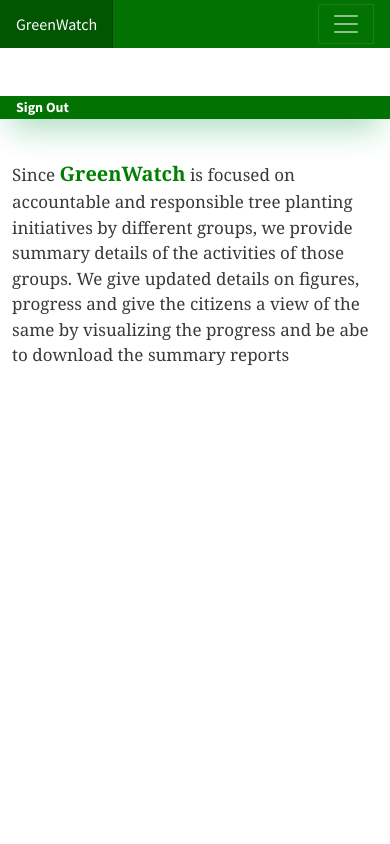
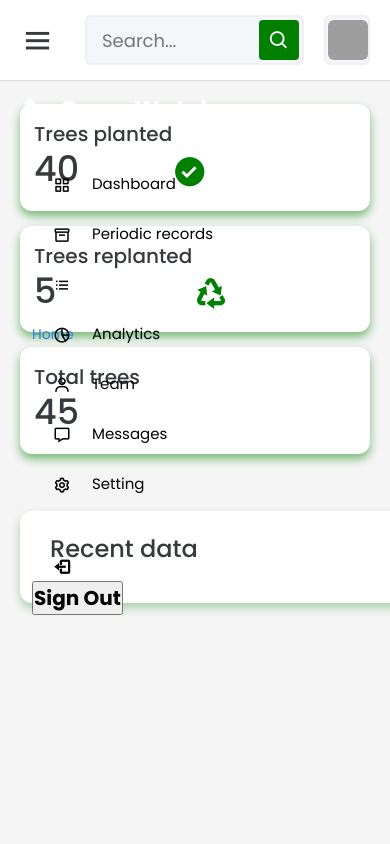
Before and after one commit to Collins07/GreenWatch, a Django app: page /reforest in a window 390 px wide. Run offline with Django 4.2, Linux system fonts and the light colour scheme; data that the repository does not hold is empty; some libraries are stand-ins or nearby versions; grey boxes are pictures that could not be loaded.

Commit message:
change navigation bar

```diff
--- /dev/null
+++ b/reforestation/reforestation/static/css/base-forest.css
@@ -0,0 +1,416 @@
+/* Googlefont Poppins CDN Link */
+@import url('https://fonts.googleapis.com/css2?family=Poppins:wght@200;300;400;500;600;700&display=swap');
+*{
+  margin: 0;
+  padding: 0;
+  box-sizing: border-box;
+  font-family: 'Poppins', sans-serif;
+}
+html{
+    overflow-x: hidden;
+}
+.sidebar{
+  position: fixed;
+  height: 100%;
+  width: 240px;
+  transition: all 0.3s ease;
+  background: rgb(28, 134, 28);
+
+}
+#greenwatch-logo{
+    margin-top: -20%;
+}
+.sidebar.active{
+  width: 20px;
+}
+.sidebar .logo-details{
+  height: 80px;
+  display: flex;
+  align-items: center;
+}
+.sidebar .logo-details i{
+  font-size: 28px;
+  font-weight: 500;
+  color: #fff;
+  min-width: 60px;
+  text-align: center
+}
+.sidebar .logo-details .logo_name{
+  color: #fff;
+  font-size: 24px;
+  font-weight: 500;
+}
+.sidebar .nav-links{
+  margin-top: 10px;
+}
+.sidebar .nav-links li{
+  position: relative;
+  list-style: none;
+  height: 50px;
+}
+.sidebar .nav-links li a{
+  height: 100%;
+  width: 100%;
+  display: flex;
+  align-items: center;
+  text-decoration: none;
+  transition: all 0.4s ease;
+}
+.sidebar .nav-links li a.active{
+  background: white;
+}
+.sidebar .nav-links li a:hover{
+  background: white;
+}
+.sidebar .nav-links li i{
+  min-width: 60px;
+  text-align: center;
+  font-size: 18px;
+  color: black;
+}
+.sidebar .nav-links li a .links_name{
+  color: black;
+  font-size: 15px;
+  font-weight: 400;
+  white-space: nowrap;
+}
+.sidebar .nav-links .log_out{
+  position: absolute;
+  bottom: 0;
+  width: 100%;
+}
+.home-section{
+  position: relative;
+  background: #f5f5f5;
+  min-height: 100vh;
+  width: calc(100% - 240px);
+  left: 240px;
+  transition: all 0.5s ease;
+
+}
+.sidebar.active ~ .home-section{
+  width: calc(100% - 40px);
+  left: 40px;
+}
+.home-section nav{
+  display: flex;
+  justify-content: space-between;
+  height: 80px;
+  background: #fff;
+  display: flex;
+  align-items: center;
+  position: fixed;
+  width: calc(100% - 240px);
+  left: 240px;
+  z-index: 100;
+  padding: 0 20px;
+  box-shadow: 0 1px 1px rgba(0, 0, 0, 0.1);
+  transition: all 0.5s ease;
+}
+.sidebar.active ~ .home-section nav{
+  left: 60px;
+  width: calc(100% - 60px);
+}
+.home-section nav .sidebar-button{
+  display: flex;
+  align-items: center;
+  font-size: 24px;
+  font-weight: 500;
+}
+nav .sidebar-button i{
+  font-size: 35px;
+  margin-right: 10px;
+}
+.home-section nav .search-box{
+  position: relative;
+  height: 50px;
+  max-width: 550px;
+  width: 100%;
+  margin: 0 20px;
+}
+nav .search-box input{
+  height: 100%;
+  width: 100%;
+  outline: none;
+  background: #F5F6FA;
+  border: 2px solid #EFEEF1;
+  border-radius: 6px;
+  font-size: 18px;
+  padding: 0 15px;
+}
+nav .search-box .bx-search{
+  position: absolute;
+  height: 40px;
+  width: 40px;
+  background: green;
+  right: 5px;
+  top: 50%;
+  transform: translateY(-50%);
+  border-radius: 4px;
+  line-height: 40px;
+  text-align: center;
+  color: #fff;
+  font-size: 22px;
+  transition: all 0.4 ease;
+}
+.home-section nav .profile-details{
+  display: flex;
+  align-items: center;
+  background: #F5F6FA;
+  border: 2px solid #EFEEF1;
+  border-radius: 6px;
+  height: 50px;
+  min-width: 190px;
+  padding: 0 15px 0 2px;
+}
+nav .profile-details img{
+  height: 40px;
+  width: 40px;
+  border-radius: 6px;
+  object-fit: cover;
+}
+nav .profile-details .admin_name{
+  font-size: 15px;
+  font-weight: 500;
+  color: #333;
+  margin: 0 10px;
+  white-space: nowrap;
+}
+nav .profile-details i{
+  font-size: 25px;
+  color: #333;
+}
+.home-section .home-content{
+  position: relative;
+  padding-top: 104px;
+}
+.home-content .overview-boxes{
+  display: flex;
+  align-items: center;
+  justify-content: space-between;
+  flex-wrap: wrap;
+  padding: 0 20px;
+  margin-bottom: 26px;
+}
+.overview-boxes .box{
+  display: flex;
+  align-items: start;
+  justify-content: start;
+  width: calc(100% / 4 - 15px);
+  background: #fff;
+  padding: 15px 14px;
+  border-radius: 12px;
+  box-shadow: 0 5px 10px rgb(119, 185, 119);
+}
+.overview-boxes .box-topic{
+  font-size: 20px;
+  font-weight: 500;
+}
+.home-content .box .number{
+  display: inline-block;
+  font-size: 35px;
+  margin-top: -6px;
+  font-weight: 500;
+}
+
+
+
+#check{
+    font-size: 35px;
+    color: green;
+    margin-top: 11%;
+}
+
+
+
+.home-content .total-order{
+  font-size: 20px;
+  font-weight: 500;
+}
+.home-content .sales-boxes{
+  display: flex;
+  justify-content: space-between;
+  /* padding: 0 20px; */
+}
+
+/* left box */
+.home-content .sales-boxes .recent-sales{
+  width: 100%;
+  background: #fff;
+  padding: 20px 30px;
+  margin: 0 20px;
+  border-radius: 12px;
+  box-shadow: 0 5px 10px rgb(173, 206, 173);
+}
+.home-content .sales-boxes .sales-details{
+  display: flex;
+  align-items: center;
+  justify-content: space-between;
+}
+.sales-boxes .box .title{
+  font-size: 24px;
+  font-weight: 500;
+  /* margin-bottom: 10px; */
+}
+.sales-boxes .sales-details li.topic{
+  font-size: 20px;
+  font-weight: 500;
+}
+.sales-boxes .sales-details li{
+  list-style: none;
+  margin: 8px 0;
+}
+.sales-boxes .sales-details li a{
+  font-size: 18px;
+  color: #333;
+  font-size: 400;
+  text-decoration: none;
+}
+.sales-boxes .box .button{
+  width: 100%;
+  display: flex;
+  justify-content: flex-end;
+}
+.sales-boxes .box .button a{
+  color: #fff;
+  background: #0A2558;
+  padding: 4px 12px;
+  font-size: 15px;
+  font-weight: 400;
+  border-radius: 4px;
+  text-decoration: none;
+  transition: all 0.3s ease;
+}
+.sales-boxes .box .button a:hover{
+  background:  #0d3073;
+}
+
+
+
+
+/* Responsive Media Query */
+@media (max-width: 1240px) {
+  .sidebar{
+    width: 60px;
+  }
+  .sidebar.active{
+    width: 220px;
+  }
+  .home-section{
+    width: calc(100% - 60px);
+    left: 60px;
+  }
+  .sidebar.active ~ .home-section{
+    /* width: calc(100% - 220px); */
+    overflow: hidden;
+    left: 220px;
+  }
+  .home-section nav{
+    width: calc(100% - 60px);
+    left: 60px;
+  }
+  .sidebar.active ~ .home-section nav{
+    width: calc(100% - 220px);
+    left: 220px;
+  }
+}
+@media (max-width: 1150px) {
+  .home-content .sales-boxes{
+    flex-direction: column;
+  }
+  .home-content .sales-boxes .box{
+    width: 100%;
+    overflow-x: scroll;
+    margin-bottom: 30px;
+  }
+  .home-content .sales-boxes .top-sales{
+    margin: 0;
+  }
+}
+@media (max-width: 1000px) {
+  .overview-boxes .box{
+    width: calc(100% / 2 - 15px);
+    margin-bottom: 15px;
+  }
+}
+@media (max-width: 700px) {
+  .sidebar{
+    width: 0;
+    margin-top: -15%;
+
+
+  }
+  nav .sidebar-button .dashboard,
+  nav .profile-details .admin_name,
+  nav .profile-details i{
+    display: none;
+  }
+  .home-section nav .profile-details{
+    height: 50px;
+    min-width: 40px;
+  }
+  .home-content .sales-boxes .sales-details{
+    width: 560px;
+  }
+}
+@media (max-width: 600px) {
+    .sidebar{
+        width: 0;
+        margin-top: -15%;
+
+
+      }
+      #greenwatch-logo{
+        margin-top: -20%;
+    }
+
+
+  .overview-boxes .box{
+    width: 100%;
+    margin-bottom: 15px;
+  }
+  .sidebar.active ~ .home-section nav .profile-details{
+    display: none;
+  }
+}
+  @media only screen and(max-width: 400px) {
+   .sidebar{
+      display: none;
+    }
+
+  .sidebar.active{
+    width: 100px;
+  }
+
+  .sidebar.active ~ .home-section{
+    left: 60px;
+    width: calc(100% - 60px);
+  }
+
+  .sidebar.active ~ .home-section nav{
+    left: 60px;
+    width: calc(100% - 60px);
+
+  }
+}
+
+@media (max-width: 400px) {
+
+
+    .sidebar{
+      width: 0;
+      margin-top: -15%;
+
+    }
+    .home-section{
+        width: 100%;
+        left: 0;
+
+
+      }
+      .home-section nav{
+        width: 100%;
+        left: 0;
+      }
+
+  }
--- /dev/null
+++ b/reforestation/reforestation/static/js/baseForest.js
@@ -0,0 +1,30 @@
+// sidenav for dashboard
+
+let sidebar = document.querySelector(".sidebar");
+let sidebarBtn = document.querySelector(".sidebarBtn");
+
+function toggleSidebar() {
+  sidebar.classList.toggle("active");
+
+  if (sidebar.classList.contains("active")) {
+    sidebarBtn.classList.replace("bx-menu", "bx-menu-alt-right");
+    if (window.innerWidth < 601) {
+      sidebar.style.display = "block";
+    }
+  } else {
+    sidebarBtn.classList.replace("bx-menu-alt-right", "bx-menu");
+    sidebar.style.display = "none";
+  }
+}
+
+sidebarBtn.addEventListener("click", toggleSidebar);
+
+window.addEventListener("resize", function() {
+  if (window.innerWidth > 600) {
+    sidebar.style.display = "block";
+  }
+  else {
+    sidebarBtn.classList.replace("bx-menu-alt-right", "bx-menu");
+    sidebar.style.display = "none";
+  }
+});
--- a/reforestation/templates/affiliate/affiliate.html
+++ b/reforestation/templates/affiliate/affiliate.html
@@ -8,11 +8,12 @@
         <meta name="description" content="" />
         <meta name="author" content="" />
         <title>Affiliate</title>
-        <!-- Favicon-->
-        <!-- Core theme CSS (includes Bootstrap)-->
+        <link href="{% static 'css/bootstrap.min.css' %}" rel="stylesheet">
+        <link href="https://cdn.jsdelivr.net/npm/bootstrap@5.3.0-alpha1/dist/css/bootstrap.min.css" rel="stylesheet" >
         <link href="{% static 'css/affiliate.css' %}" rel="stylesheet" />
     </head>
     <body>
+
         <!-- Responsive navbar-->
         {% include 'partials/_navbar.html' %}
 
@@ -243,6 +244,7 @@
 
         <!-- Bootstrap core JS-->
 
+        <script src="https://cdn.jsdelivr.net/npm/bootstrap@5.3.0-alpha1/dist/js/bootstrap.bundle.min.js" ></script>
 
 
 
--- a/reforestation/templates/base.html
+++ b/reforestation/templates/base.html
@@ -16,8 +16,10 @@
 
     <link rel="canonical" href="https://getbootstrap.com/docs/5.3/examples/dashboard/">
 
+    <link href='https://unpkg.com/boxicons@2.1.4/css/boxicons.min.css' rel='stylesheet'>
+    <link href="https://cdn.jsdelivr.net/npm/bootstrap@5.0.2/dist/css/bootstrap.min.css" rel="stylesheet" integrity="sha384-EVSTQN3/azprG1Anm3QDgpJLIm9Nao0Yz1ztcQTwFspd3yD65VohhpuuCOmLASjC" crossorigin="anonymous">
     <link href="{% static 'css/bootstrap.min.css' %}" rel="stylesheet">
-    <link href="{% static 'css/main.css' %}" rel="stylesheet">
+    <link href="{% static 'css/base-forest.css' %}" rel="stylesheet">
 
 
     <!-- Custom styles for this template -->
@@ -25,44 +27,106 @@
   </head>
   <body>
 
-          <header id="topnav" class="navbar navbar-dark sticky-top flex-md-nowrap p-0 ">
-            <a class="navbar-brand col-md-3 col-lg-2 me-0 px-3 fs-6" href="#">GreenWatch</a>
-            <button class="navbar-toggler position-absolute d-md-none collapsed" type="button" data-bs-toggle="collapse" data-bs-target="#sidebarMenu" aria-controls="sidebarMenu" aria-expanded="false" aria-label="Toggle navigation">
-              <span class="navbar-toggler-icon"></span>
-            </button>
-            <input class="form-control   rounded-0 border-0" type="text" placeholder="" aria-label="Search">
-            <div class="navbar-nav">
-              <div style="width: 200px;" class=" row nav-item text-nowrap ">
-                <!-- <div class="px-4 col-md-6">
-                  {{request.user.username}}
-                </div> -->
 
-                <div class="col-md-12">
+
+    <div class="sidebar">
+        <div id="greenwatch-logo" class="logo-details">
+            <i class='bx bxs-tree fs-1'></i>
+          <span class="logo_name fw-bold">GreenWatch</span>
+        </div>
+          <ul class="nav-links">
+            <li>
+              <a href="#" class="active">
+                <i class='bx bx-grid-alt' ></i>
+                <span class="links_name">Dashboard</span>
+              </a>
+            </li>
+            <li>
+              <a href="#">
+                <i class='bx bx-box' ></i>
+                <span class="links_name">Periodic records</span>
+              </a>
+            </li>
+            <li>
+              <a href="#">
+                <i class='bx bx-list-ul' ></i>
+                <span class="links_name"> <a href="{% url 'home' %}">Home</a></span>
+
+              </a>
+            </li>
+            <li>
+              <a href="#">
+                <i class='bx bx-pie-chart-alt-2' ></i>
+                <span class="links_name">Analytics</span>
+              </a>
+            </li>
+
+            <li>
+              <a href="#">
+                <i class='bx bx-user' ></i>
+                <span class="links_name">Team</span>
+              </a>
+            </li>
+            <li>
+              <a href="#">
+                <i class='bx bx-message' ></i>
+                <span class="links_name">Messages</span>
+              </a>
+            </li>
+
+            <li>
+              <a href="#">
+                <i class='bx bx-cog' ></i>
+                <span class="links_name">Setting</span>
+              </a>
+            </li>
+            <li class="mt-5">
+                <i class='bx bx-log-out fw-bold'></i>
                 <form action="{% url 'logout' %}" method="post">
                     {% csrf_token %}
-                    <input id="sign-out" class="text px-3" type="submit" value="Sign Out">
+                    <input class="links_name fw-bold fs-5" type="submit" value="Sign Out">
                 </form>
+
+            </li>
+          </ul>
       </div>
 
+      <section class="home-section">
+
+        <!-- Top navbar -->
+
+        <nav>
+          <div class="sidebar-button">
+            <i class='bx bx-menu sidebarBtn'></i>
+            <span class="dashboard">Dashboard</span>
           </div>
+          <div class="search-box">
+            <input type="text" placeholder="Search...">
+            <i class='bx bx-search' ></i>
           </div>
-          </header>
-
-          <div class="container-fluid">
-            <div class="row">
-
-              {% include 'partials/_sidebar.html' %}
+          <div class="profile-details">
+            <img src="assests/collins.jpg" alt="">
+            <span class="admin_name">Collins Nyakoe</span>
+            <i class='bx bx-chevron-down' ></i>
+          </div>
+        </nav>
 
 
-              <main class="col-md-9 ms-sm-auto col-lg-10 px-md-4 mt-3">
+        <!-- body content -->
+
         {% block content %}
         {% endblock %}
 
-              </main>
-            </div>
-          </div>
 
 
+      </section>
+
+
+
+
+
+
+    <script src="{% static 'js/baseForest.js' %}"></script>
    <script src="{% static 'js/searchForest.js' %}"></script>
    <script src="{% static 'js/search.js' %}"></script>
 
--- a/reforestation/templates/farmers/index.html
+++ b/reforestation/templates/farmers/index.html
@@ -227,6 +227,6 @@
 
 {% block scripts %}
 
-<script src="https://ajax.googleapis.com/ajax/libs/jquery/3.2.1/jquery.min.js"></script>
+
 <script src="https://cdn.jsdelivr.net/npm/bootstrap@5.3.0-alpha1/dist/js/bootstrap.bundle.min.js" integrity="sha384-w76AqPfDkMBDXo30jS1Sgez6pr3x5MlQ1ZAGC+nuZB+EYdgRZgiwxhTBTkF7CXvN" crossorigin="anonymous"></script>
 {% endblock %}
--- a/reforestation/templates/partials/_footer.html
+++ b/reforestation/templates/partials/_footer.html
@@ -62,6 +62,6 @@
 
       </main>
     <script src="https://cdn.jsdelivr.net/npm/bootstrap@5.3.0-alpha1/dist/js/bootstrap.bundle.min.js" ></script>
-    <script src="js/script.js"></script>
+
 </body>
 </html>
--- a/reforestation/templates/partials/_navbar.html
+++ b/reforestation/templates/partials/_navbar.html
@@ -80,6 +80,6 @@
 
       </main>
     <script src="https://cdn.jsdelivr.net/npm/bootstrap@5.3.0-alpha1/dist/js/bootstrap.bundle.min.js" ></script>
-    <script src="js/script.js"></script>
+
 </body>
 </html>
--- a/reforestation/templates/reforest/index.html
+++ b/reforestation/templates/reforest/index.html
@@ -5,19 +5,35 @@
 
 {% block content %}
 
-<div class="row mt-4">
-    <div class="col-md-12">
-        <p class="summary-intro">
-            Since <span class="greenspace-summary">GreenWatch</span> is focused on accountable and responsible tree planting initiatives by different groups,
-            we provide summary details of the activities of those groups.
 
-            We give updated details on figures, progress and give the citizens a view of the same
-            by visualizing the progress and be abe to download the summary reports
-        </p>
+
+<div class="home-content mb-4">
+    <div class="overview-boxes">
+      <div class="box">
+        <div class="right-side">
+          <div class="box-topic">Trees planted</div>
+          <div class="number">40</div>
 
         </div>
+        <i id="check" class='bx bxs-check-circle'></i>
+      </div>
+      <div class="box">
+        <div class="right-side">
+          <div class="box-topic">Trees replanted</div>
+          <div class="number">5</div>
 
         </div>
+        <i id="check" class='bx bx-recycle fw-bold' ></i>
+      </div>
+      <div class="box">
+        <div class="right-side">
+          <div class="box-topic text-start">Total trees</div>
+          <div class="number">45</div>
+
+        </div>
+      </div>
+    </div>
+
 
     <div class="row mt-4">
       <div class="col-10"></div>
@@ -32,6 +48,14 @@
   </div>
 
   {% include 'partials/_messages.html' %}
+
+
+
+
+    <div class="sales-boxes">
+      <div class="recent-sales box">
+        <div class="title">Recent data</div>
+
 
         <div class="container mt-3">
           {% if reforest.count %}
@@ -120,6 +144,13 @@
           {% endif %}
       </div>
 
+
+      </div>
+
+    </div>
+  </div>
+
+
 <script src="{% static 'js/search.js' %}"></script>
 
 {% endblock %}
```
Also changed, not shown: reforestation/templates/base1.html (added, +75 -0 lines), reforestation/templates/reforest/home.html (+2 -53 lines). Lines whose indentation alone changed are shown as unchanged.
